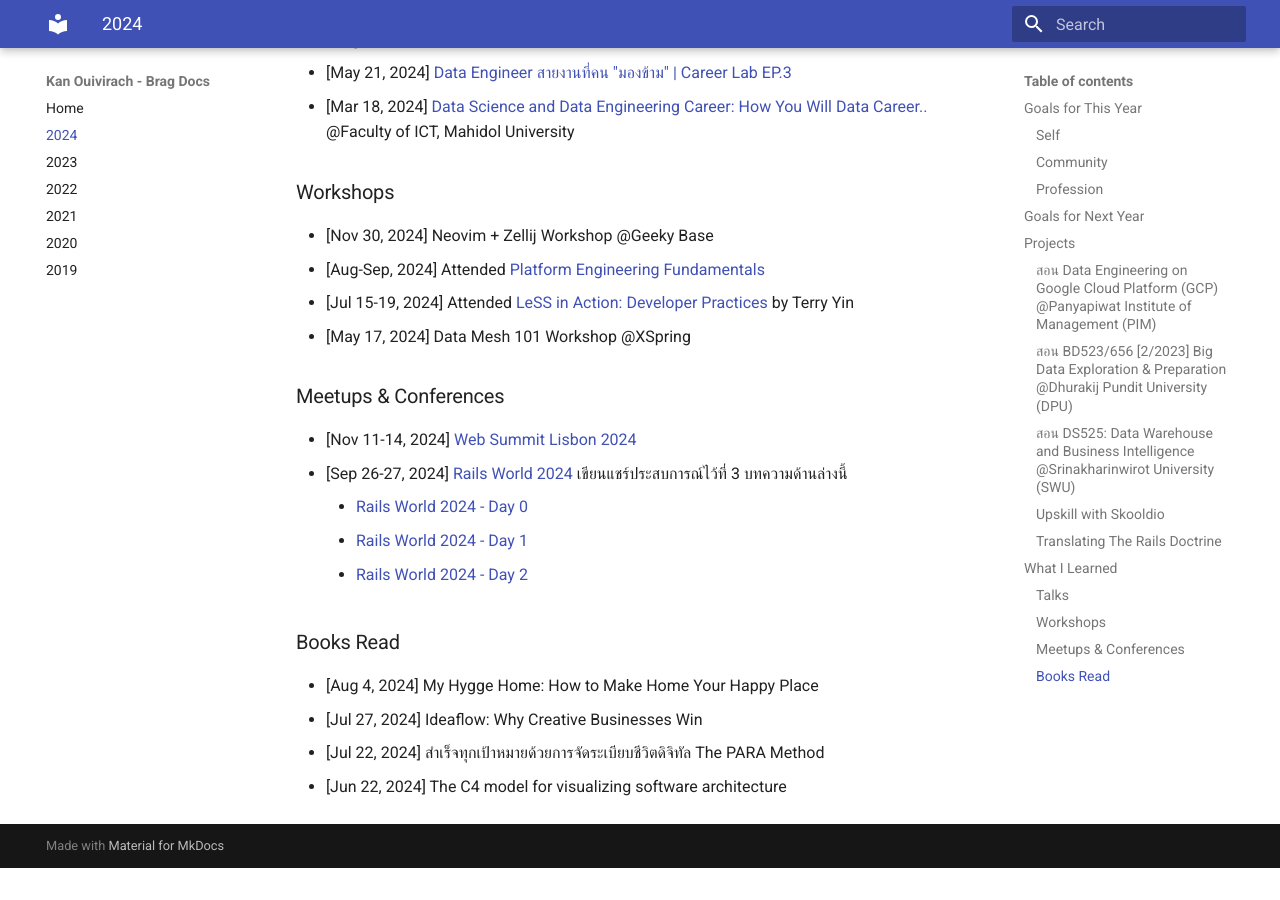
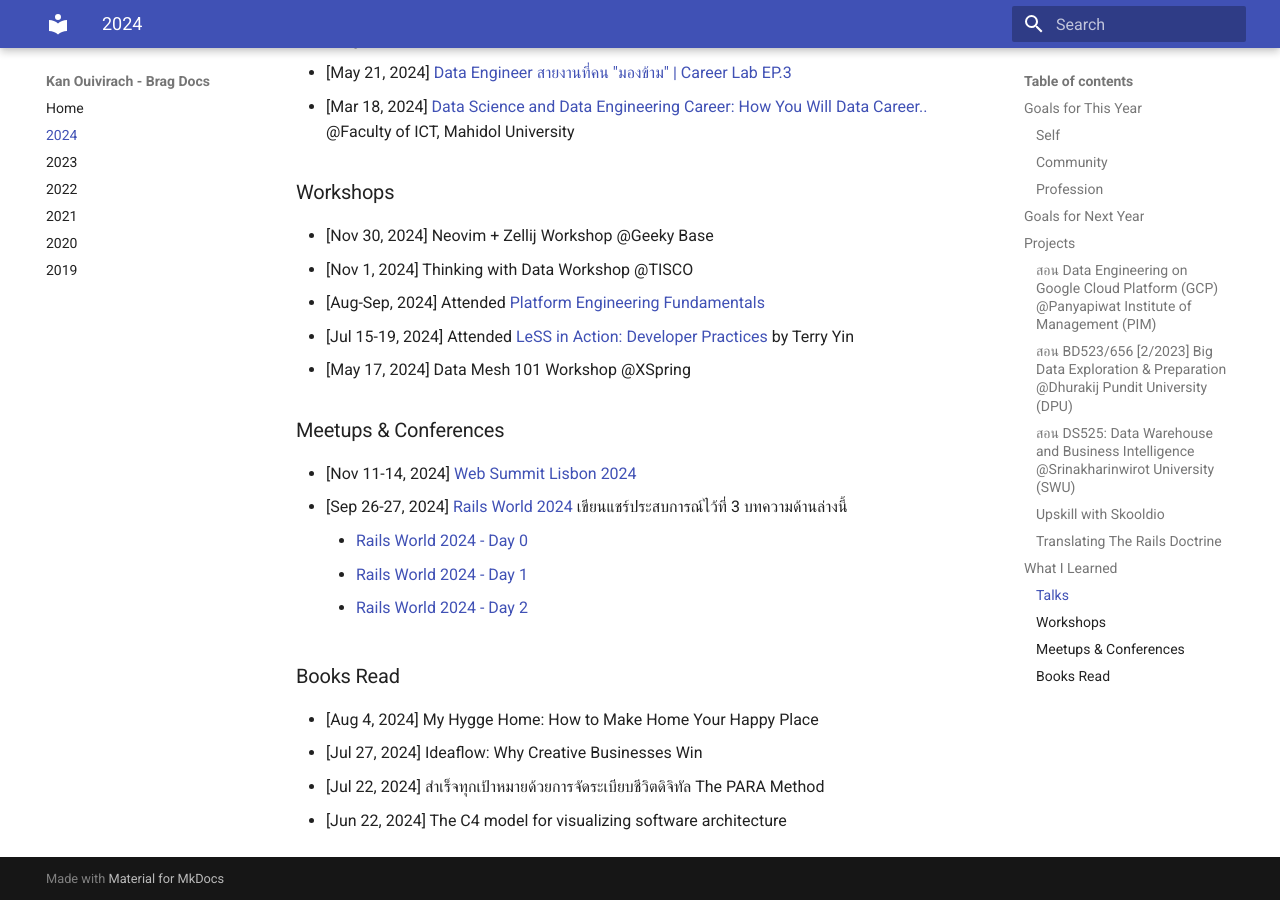
Before and after one commit to zkan/brag-documents, an MkDocs documentation site: the page built from docs/2024.md, in a window 1280 px wide and 900 px high, scrolled down 2528 px. Built offline with MkDocs 1.6.1 and Material for MkDocs 9.7.7, drawn with Linux system fonts in a browser that asks for light colours; before the commit the page ends 3396 px from its top, so only the background shows below that.

Commit message:
Add thinking with data workshop

```diff
--- a/docs/2024.md
+++ b/docs/2024.md
@@ -95,6 +95,7 @@
 ### Workshops
 
 * [Nov 30, 2024] Neovim + Zellij Workshop @Geeky Base
+* [Nov 1, 2024] Thinking with Data Workshop @TISCO
 * [Aug-Sep, 2024] Attended [Platform Engineering
 Fundamentals](https://platformengineering.org/fundamentals)
 * [Jul 15-19, 2024] Attended [LeSS in Action: Developer
```
